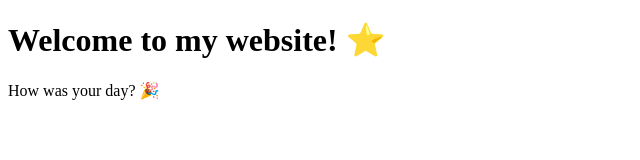
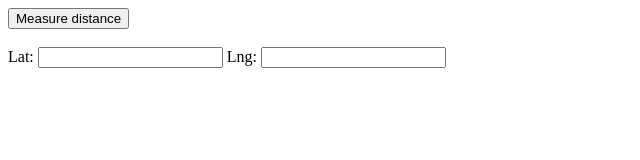
Before and after one commit to MoisesTR/location-test, a plain HTML site: page index.html in a window 1280 px wide. Shown: the whole page, without its empty margins (0-640 px from the left). Drawn offline with Linux system fonts and the light colour scheme.

Commit message:
get changes back

```diff
--- a/index.html
+++ b/index.html
@@ -1,10 +1,54 @@
 <!DOCTYPE html>
 <html>
-   <head>
-      <title>My Cool Website</title>
-   </head>
-   <body>
-      <h1>Welcome to my website! ⭐️</h1>
-      <p>How was your day? 🎉</p>
-   </body>
+
+<body>
+    <button onclick="getLocation()">Measure distance</button>
+    <br />
+    <br />
+
+    <label for="lat">Lat: </label>
+    <input type="number" id="lat">
+
+
+    <label for="lng">Lng: </label>
+    <input type="lng" id="lng">
+
+    <p id="currentDistance"></p>
+
+    <script src="lib/geolib.js"></script>
+    <script>
+        var x = document.getElementById("currentDistance");
+
+        function getLocation() {
+            if (navigator.geolocation) {
+                const inputLat = Number(document.getElementById('lat').value);
+                const inputLng = Number(document.getElementById('lng').value);
+
+                navigator.geolocation.getCurrentPosition((position) => {
+                    const latitude = position.coords.latitude;
+                    const longitude = position.coords.longitude;
+                    console.log(`self lat -> ${latitude}`)
+                    console.log(`self lng -> ${longitude}`)
+
+                    const description = 'You are ' +
+                        geolib.getDistance({ latitude, longitude }, {
+                            latitude: inputLat,
+                            longitude: inputLng,
+                        }) +
+                            `meters away from ${inputLat}, ${inputLng}`
+
+                    x.innerHTML = description;
+                });
+            } else {
+                x.innerHTML = "Geolocation is not supported by this browser.";
+            }
+        }
+
+        setInterval(() => {
+            getLocation();
+        }, 1000);
+    </script>
+
+</body>
+
 </html>
```
